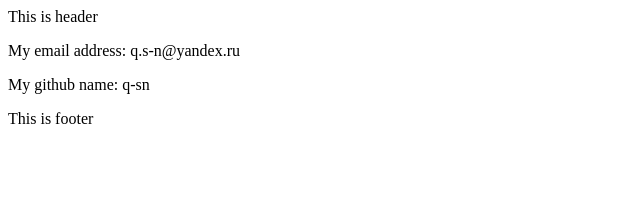
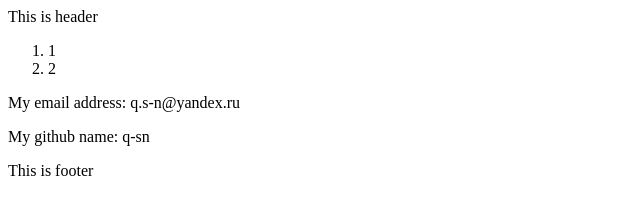
Before and after one commit to q-sn/testing, a plain HTML site: page index.html in a window 1280 px wide. Shown: the whole page, without its empty margins (0-640 px from the left). Drawn offline with Linux system fonts and the light colour scheme.

Commit message:
update index.html

```diff
--- a/index.html
+++ b/index.html
@@ -6,7 +6,13 @@
 </head>
 <body>
     <header>
-        This is header
+        This is header<br>
+        <nav>
+            <ol>
+                <li>1</li>
+                <li>2</li>
+            </ol>
+        </nav>
     </header>
     <div>
         <p>My email address: q.s-n@yandex.ru</p>
```
